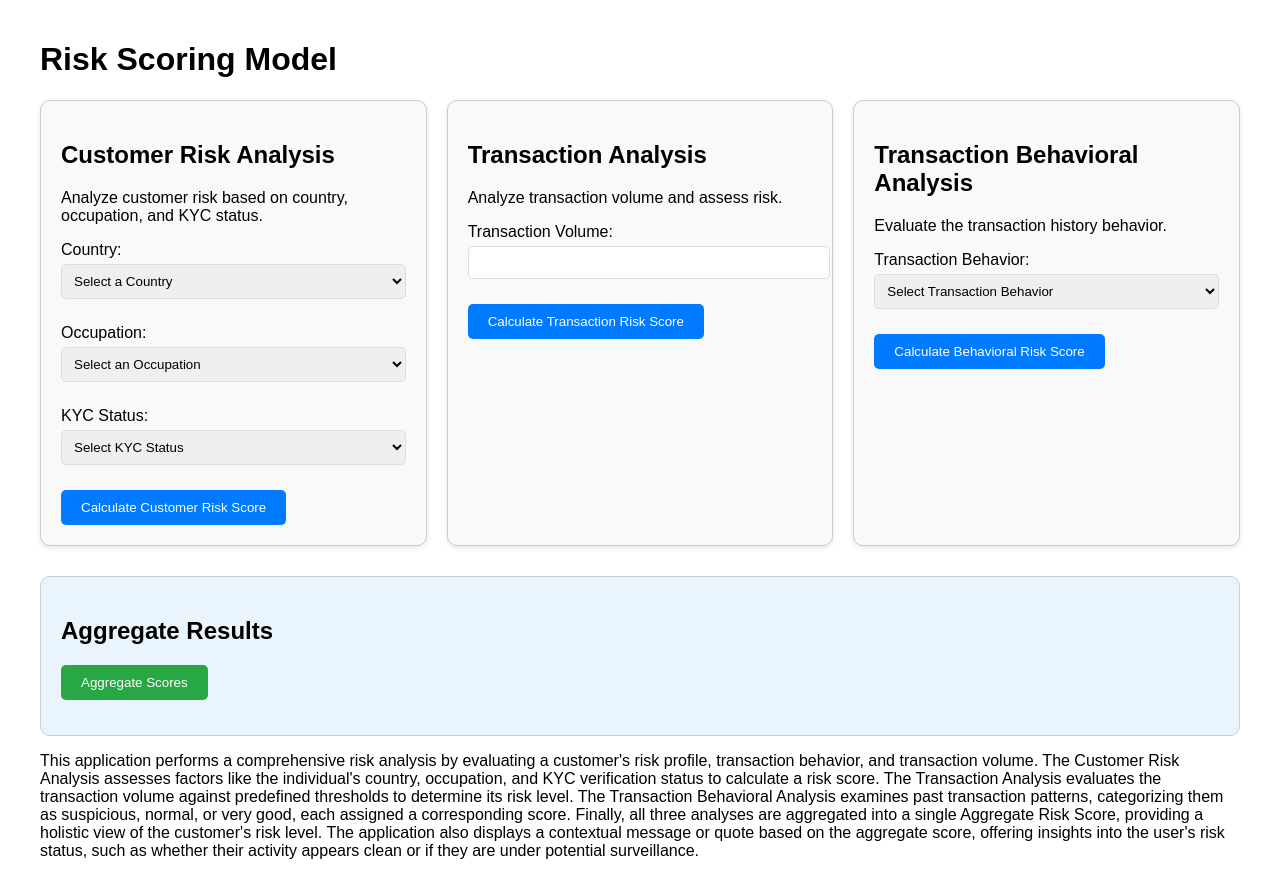
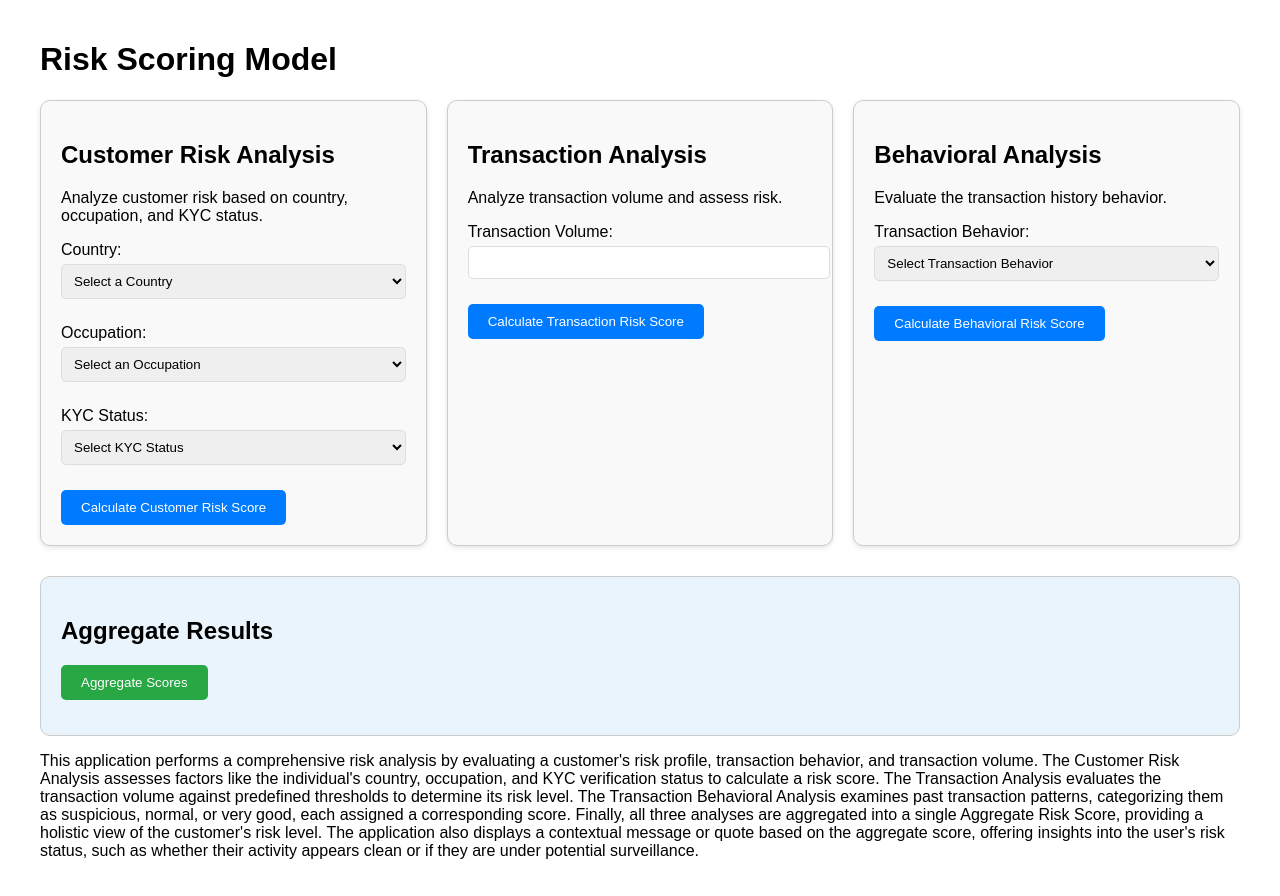
Before and after one commit to krnkiran22/Aml-risk-analysis, a React (Create React App) app: page / in a window 1280 px wide. Built offline with nearby package versions, Linux system fonts and the light colour scheme.

Commit message:
changes to the deployment

```diff
--- a/src/App.js
+++ b/src/App.js
@@ -203,7 +203,7 @@ const App = () => {
 
         {/* Transaction Behavioral Analysis */}
         <div className="analysis-card">
-          <h2>Transaction Behavioral Analysis</h2>
+          <h2>Behavioral Analysis</h2>
           <p>Evaluate the transaction history behavior.</p>
           <label>
             Transaction Behavior:
```
